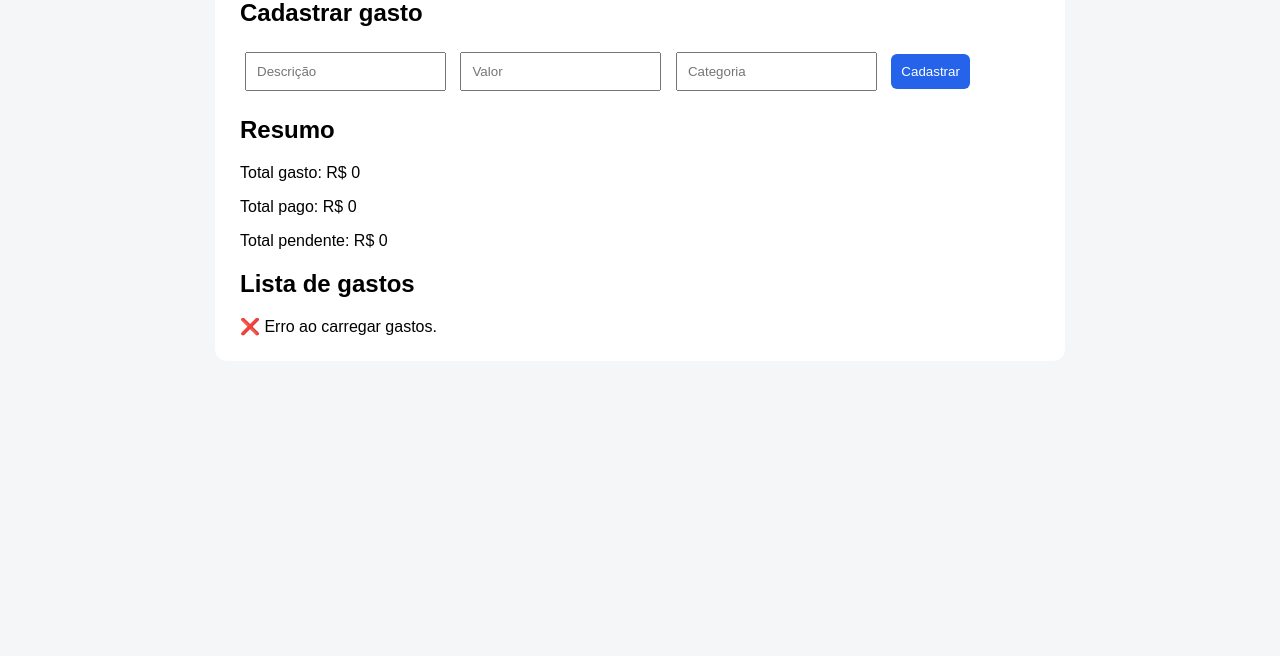
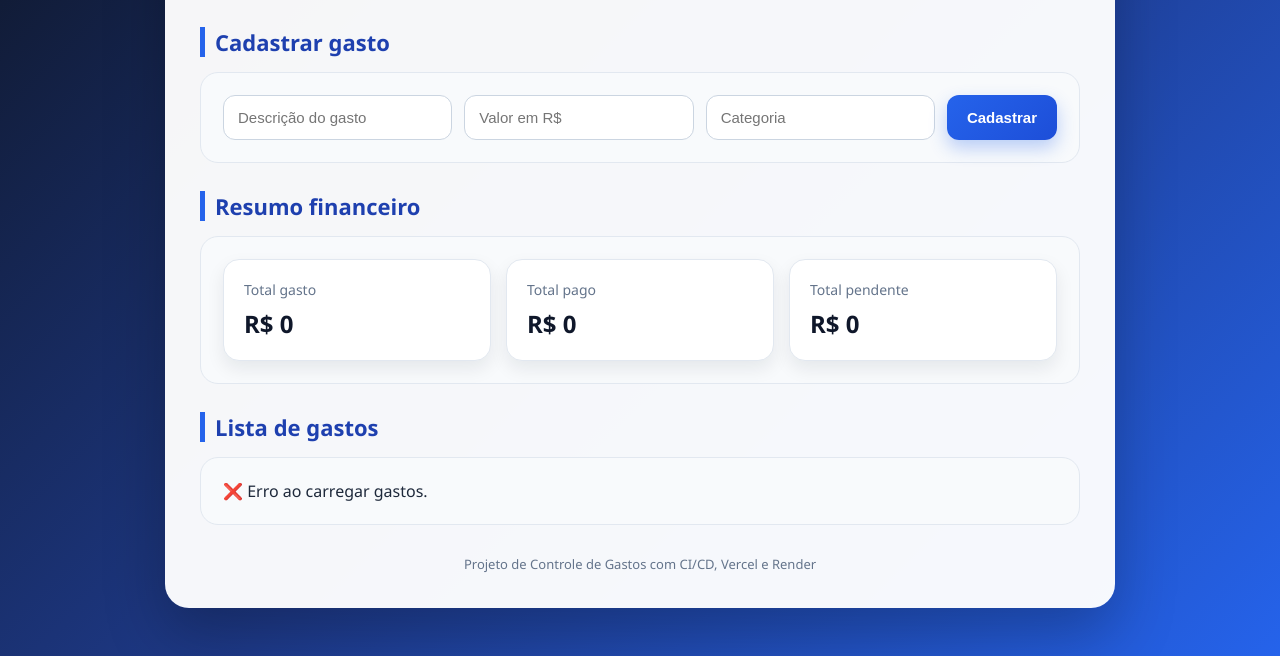
Before and after one commit to kaiorss/controle-gastos-frontend, a plain HTML site: page index.html in a window 1280 px wide. Shown: the part 144-800 px from the top of the page. Drawn offline with Linux system fonts and the light colour scheme; no server answers.

Commit message:
feat(frontend): melhorar interface do controle de gastos

```diff
--- a/index.html
+++ b/index.html
@@ -2,68 +2,229 @@
 <html lang="pt-BR">
 <head>
   <meta charset="UTF-8" />
+  <meta name="viewport" content="width=device-width, initial-scale=1.0" />
   <title>Controle de Gastos</title>
+
   <style>
+    * {
+      margin: 0;
+      padding: 0;
+      box-sizing: border-box;
+    }
+
     body {
-      font-family: Arial, sans-serif;
-      background: #f4f6f8;
+      font-family: "Segoe UI", Arial, sans-serif;
+      min-height: 100vh;
+      background: linear-gradient(135deg, #0f172a, #1e3a8a, #2563eb);
       padding: 30px;
+      color: #1e293b;
     }
 
     .container {
-      max-width: 800px;
+      max-width: 950px;
       margin: auto;
-      background: white;
-      padding: 25px;
-      border-radius: 12px;
+      background: rgba(255, 255, 255, 0.96);
+      padding: 35px;
+      border-radius: 24px;
+      box-shadow: 0 25px 60px rgba(0, 0, 0, 0.25);
     }
 
-    input, button {
-      padding: 10px;
-      margin: 5px;
+    h1 {
+      text-align: center;
+      font-size: 36px;
+      color: #0f172a;
+      margin-bottom: 8px;
+    }
+
+    .version {
+      text-align: center;
+      color: #64748b;
+      margin-bottom: 30px;
+      font-size: 14px;
+    }
+
+    h2 {
+      margin: 28px 0 15px;
+      color: #1e40af;
+      font-size: 22px;
+      border-left: 5px solid #2563eb;
+      padding-left: 10px;
+    }
+
+    .form-card,
+    .resumo-card,
+    .lista-card {
+      background: #f8fafc;
+      border: 1px solid #e2e8f0;
+      padding: 22px;
+      border-radius: 18px;
+      margin-top: 15px;
+    }
+
+    .form-grid {
+      display: grid;
+      grid-template-columns: 1fr 1fr 1fr auto;
+      gap: 12px;
+    }
+
+    input {
+      width: 100%;
+      padding: 13px 14px;
+      border-radius: 12px;
+      border: 1px solid #cbd5e1;
+      font-size: 15px;
+      outline: none;
+      transition: 0.2s;
+      background: white;
+    }
+
+    input:focus {
+      border-color: #2563eb;
+      box-shadow: 0 0 0 3px rgba(37, 99, 235, 0.18);
     }
 
     button {
       cursor: pointer;
-      background: #2563eb;
+      background: linear-gradient(135deg, #2563eb, #1d4ed8);
       color: white;
       border: none;
-      border-radius: 6px;
+      border-radius: 12px;
+      padding: 13px 20px;
+      font-weight: bold;
+      font-size: 15px;
+      transition: 0.2s;
+      box-shadow: 0 8px 18px rgba(37, 99, 235, 0.3);
+    }
+
+    button:hover {
+      transform: translateY(-2px);
+      box-shadow: 0 12px 25px rgba(37, 99, 235, 0.45);
+    }
+
+    .resumo-grid {
+      display: grid;
+      grid-template-columns: repeat(3, 1fr);
+      gap: 15px;
+    }
+
+    .resumo-item {
+      background: white;
+      padding: 20px;
+      border-radius: 16px;
+      border: 1px solid #e2e8f0;
+      box-shadow: 0 8px 18px rgba(15, 23, 42, 0.08);
+    }
+
+    .resumo-item p {
+      color: #64748b;
+      font-size: 14px;
+      margin-bottom: 8px;
+    }
+
+    .resumo-item strong {
+      font-size: 24px;
+      color: #0f172a;
+    }
+
+    #listaGastos {
+      display: grid;
+      gap: 14px;
     }
 
     .gasto {
-      border: 1px solid #ddd;
-      padding: 12px;
+      border: none;
+      padding: 18px;
       margin-top: 10px;
-      border-radius: 8px;
+      border-radius: 16px;
+      box-shadow: 0 8px 20px rgba(15, 23, 42, 0.08);
+      transition: 0.2s;
+    }
+
+    .gasto:hover {
+      transform: scale(1.01);
     }
 
     .pago {
-      background: #dcfce7;
+      background: linear-gradient(135deg, #dcfce7, #bbf7d0);
+      border-left: 6px solid #16a34a;
     }
 
     .pendente {
-      background: #fee2e2;
+      background: linear-gradient(135deg, #fee2e2, #fecaca);
+      border-left: 6px solid #dc2626;
+    }
+
+    footer {
+      text-align: center;
+      margin-top: 30px;
+      color: #64748b;
+      font-size: 13px;
+    }
+
+    @media (max-width: 850px) {
+      .form-grid,
+      .resumo-grid {
+        grid-template-columns: 1fr;
+      }
+
+      body {
+        padding: 15px;
+      }
+
+      .container {
+        padding: 22px;
+      }
+
+      h1 {
+        font-size: 28px;
+      }
     }
   </style>
 </head>
+
 <body>
   <div class="container">
-    <h1>Controle de Gastos</h1>
+    <h1>💰 Controle de Gastos</h1>
+    <p class="version">v1.0.3 - Frontend integrado ao Backend Render</p>
 
     <h2>Cadastrar gasto</h2>
-    <input id="descricao" placeholder="Descrição" />
-    <input id="valor" type="number" placeholder="Valor" />
-    <input id="categoria" placeholder="Categoria" />
-    <button onclick="cadastrarGasto()">Cadastrar</button>
+    <div class="form-card">
+      <div class="form-grid">
+        <input id="descricao" placeholder="Descrição do gasto" />
+        <input id="valor" type="number" placeholder="Valor em R$" />
+        <input id="categoria" placeholder="Categoria" />
+        <button onclick="cadastrarGasto()">Cadastrar</button>
+      </div>
+    </div>
 
-    <h2>Resumo</h2>
-    <p>Total gasto: R$ <span id="totalGasto">0</span></p>
-    <p>Total pago: R$ <span id="totalPago">0</span></p>
-    <p>Total pendente: R$ <span id="totalPendente">0</span></p>
+    <h2>Resumo financeiro</h2>
+    <div class="resumo-card">
+      <div class="resumo-grid">
+        <div class="resumo-item">
+          <p>Total gasto</p>
+          <strong>R$ <span id="totalGasto">0</span></strong>
+        </div>
+
+        <div class="resumo-item">
+          <p>Total pago</p>
+          <strong>R$ <span id="totalPago">0</span></strong>
+        </div>
+
+        <div class="resumo-item">
+          <p>Total pendente</p>
+          <strong>R$ <span id="totalPendente">0</span></strong>
+        </div>
+      </div>
+    </div>
 
     <h2>Lista de gastos</h2>
-    <div id="listaGastos"></div>
+    <div class="lista-card">
+      <div id="listaGastos"></div>
+    </div>
+
+    <footer>
+      Projeto de Controle de Gastos com CI/CD, Vercel e Render
+    </footer>
   </div>
 
   <script src="scripts.js"></script>
```
